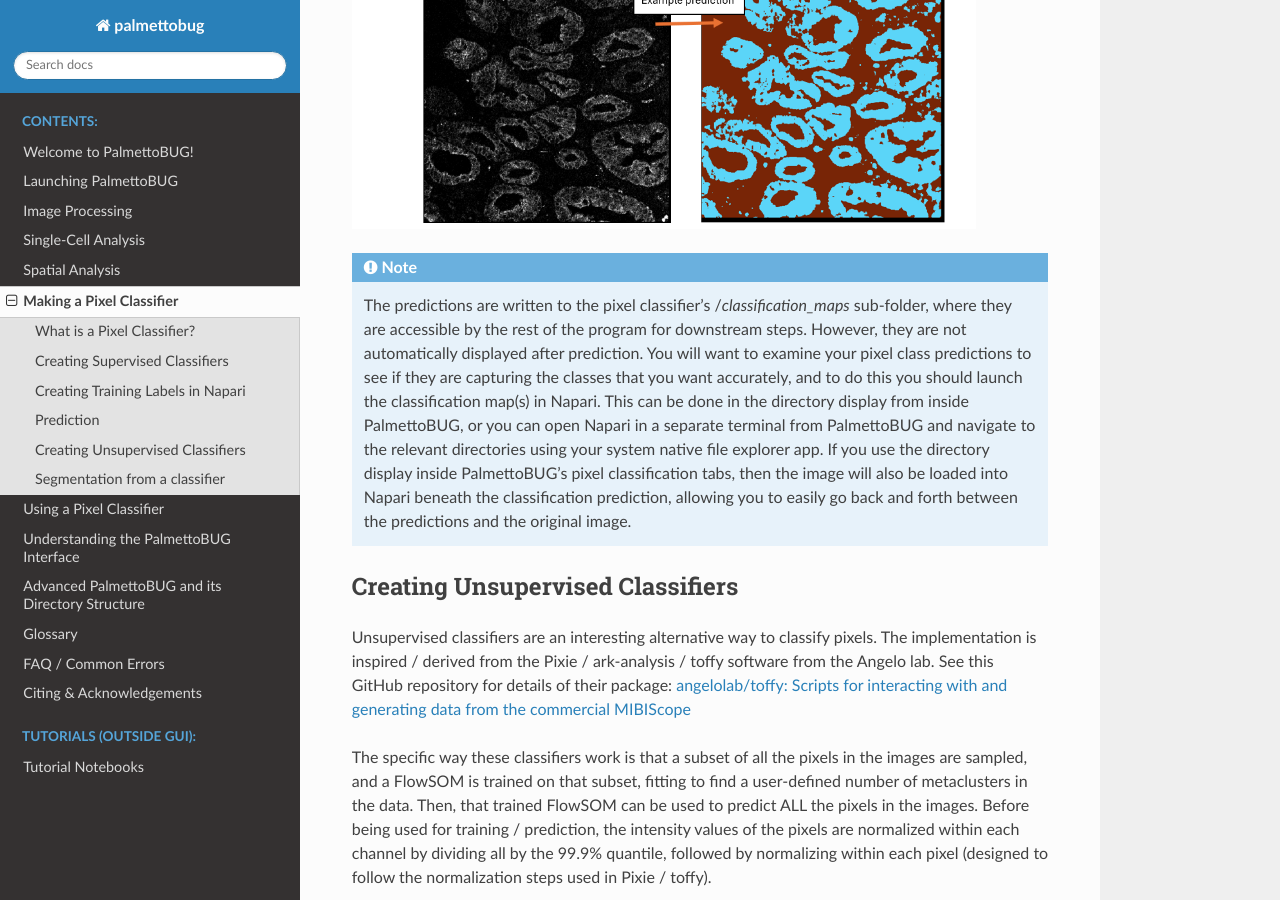
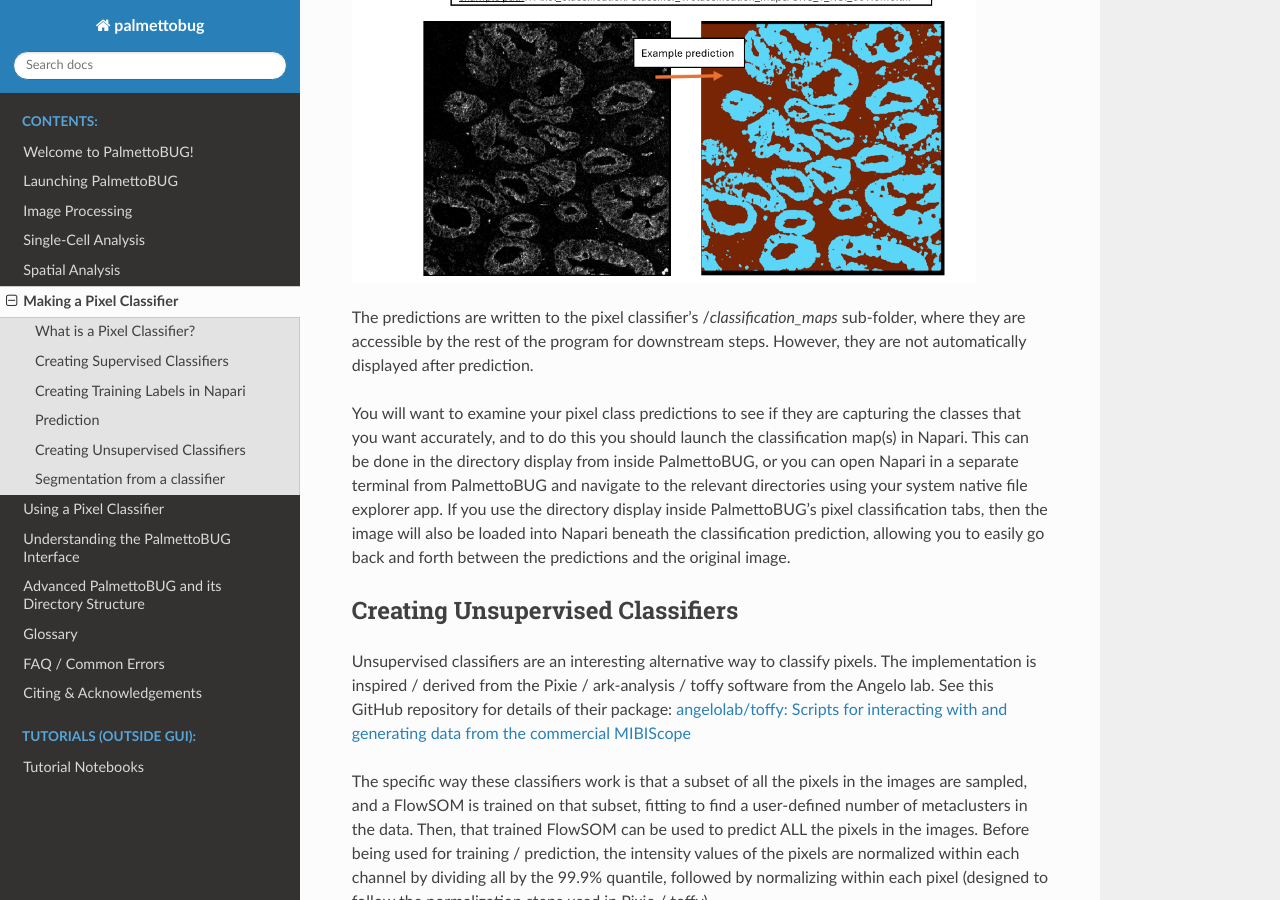
Before and after one commit to BenCaiello/PalmettoBUG, a Sphinx documentation site: the page built from docs/source/MakingPixelClassifier.rst, in a window 1280 px wide and 900 px high, scrolled down 5407 px. Built offline with Sphinx 7.4.7 and the Read the Docs theme 3.1.0, drawn with Linux system fonts in a browser that asks for light colours; pages that are not in the unit, such as notebooks, are missing from menus; some of the changed text lies outside the part shown.

Commit message:
documentation update

```diff
--- a/docs/source/MakingPixelClassifier.rst
+++ b/docs/source/MakingPixelClassifier.rst
@@ -132,7 +132,9 @@
 launching in Napari, as it will contain the information needed to match
 channel / label numbers to the desired channels / labels.
 
-   **Note! –** while Napari is open in this step (this does not apply
+.. warning::
+
+   While Napari is open in this step (this does not apply
    when Napari is opened any other way), the PalmettoBUG windows will be
    non-responsive, and if you try to move a PalmettoBUG window the
    entire program may crash! This error is because of how Python handles
@@ -203,22 +205,22 @@
 
 |image6|
 
-.. note::
 
-   The predictions are written to the pixel classifier’s
-   /*classification_maps* sub-folder, where they are accessible by the
-   rest of the program for downstream steps. However, they are not
-   automatically displayed after prediction. You will want to examine
-   your pixel class predictions to see if they are capturing the classes
-   that you want accurately, and to do this you should launch the
-   classification map(s) in Napari. This can be done in the directory
-   display from inside PalmettoBUG, or you can open Napari in a separate
-   terminal from PalmettoBUG and navigate to the relevant directories
-   using your system native file explorer app. If you use the directory
-   display inside PalmettoBUG’s pixel classification tabs, then the
-   image will also be loaded into Napari beneath the classification
-   prediction, allowing you to easily go back and forth between the
-   predictions and the original image.
+The predictions are written to the pixel classifier’s
+/*classification_maps* sub-folder, where they are accessible by the
+rest of the program for downstream steps. However, they are not
+automatically displayed after prediction.
+
+You will want to examine your pixel class predictions to see if they are capturing the classes
+that you want accurately, and to do this you should launch the
+classification map(s) in Napari. This can be done in the directory
+display from inside PalmettoBUG, or you can open Napari in a separate
+terminal from PalmettoBUG and navigate to the relevant directories
+using your system native file explorer app. If you use the directory
+display inside PalmettoBUG’s pixel classification tabs, then the
+image will also be loaded into Napari beneath the classification
+prediction, allowing you to easily go back and forth between the
+predictions and the original image.
 
 Creating Unsupervised Classifiers
 ~~~~~~~~~~~~~~~~~~~~~~~~~~~~~~~~~
@@ -417,7 +419,9 @@
   adjust the opacity of the class labels to see both the labels and the
   image beneath it better.
 
-|image9|\ When you accept the new labels, a new folder
+|image9|
+
+When you accept the new labels, a new folder
 (*merged_classification_maps)* is created in the pixel classifier
 directory, where the merged class predictions are written. Specifically,
 any class in the original classification maps that was labeled as
--- a/docs/source/UsingPixelClassifier.rst
+++ b/docs/source/UsingPixelClassifier.rst
@@ -109,6 +109,8 @@
 
 There are two ways to classify cell masks: mode and FlowSOM.
 
+**Mode**
+
 Mode is the easier and simpler method: cells are simply assigned to the
 pixel class that is most common within the mask. To do this, all you
 need to do is select the folder of masks to classify (the folder of
@@ -120,6 +122,8 @@
 The output of the mask classification will be written to a sub-folder of
 the */classy_masks* folder inside the project, with a name automatically
 derived from the used mask folder and classifier name.
+
+**secondary FlowSOM**
 
 The more complex method is to use a secondary FlowSOM. This method
 closely imitates the Angelo lab Pixie / ark-analysis pipeline for
```
Also changed, not shown: docs/source/SpatialAnalysis.rst (+18 -11 lines).
